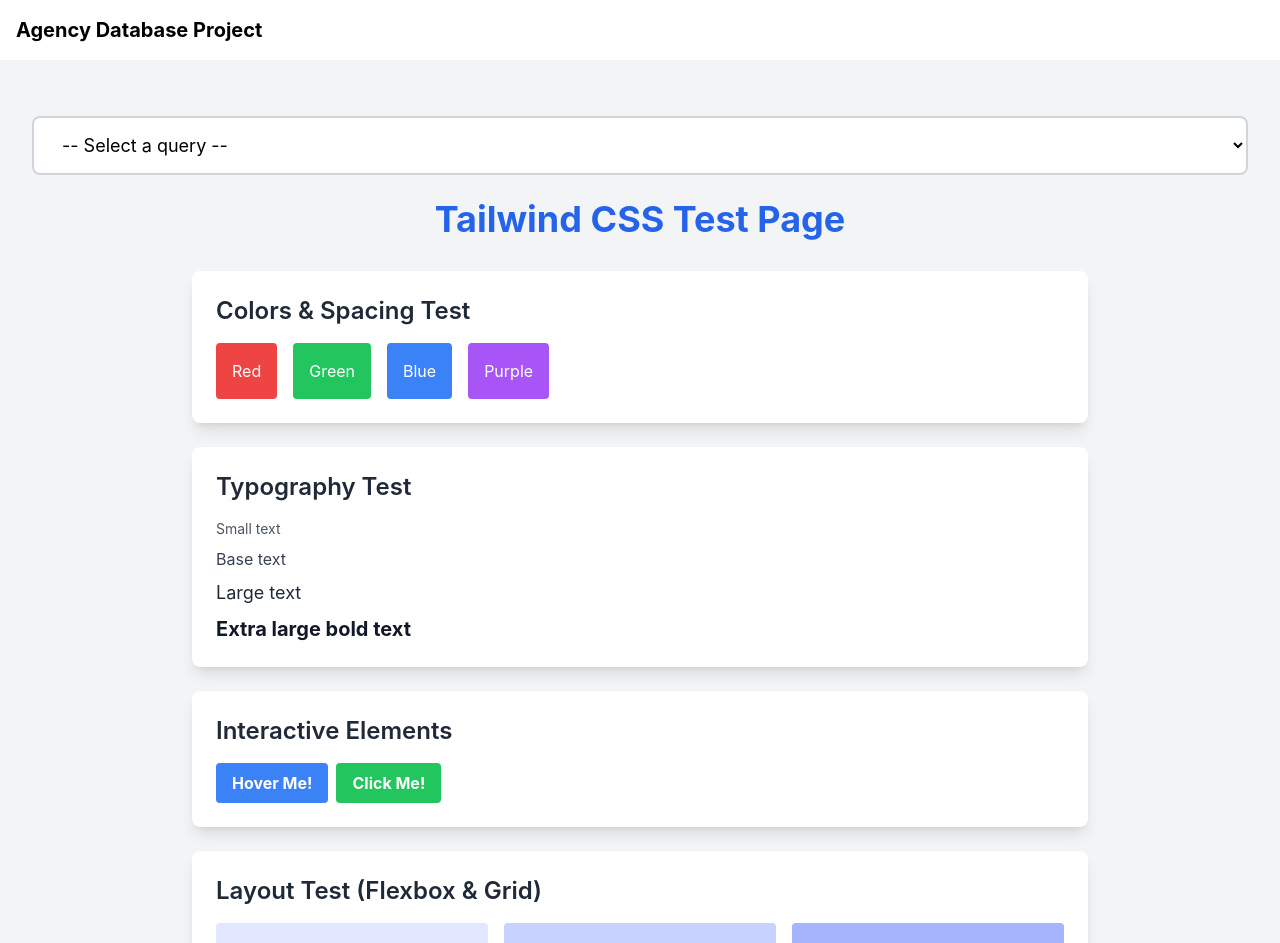
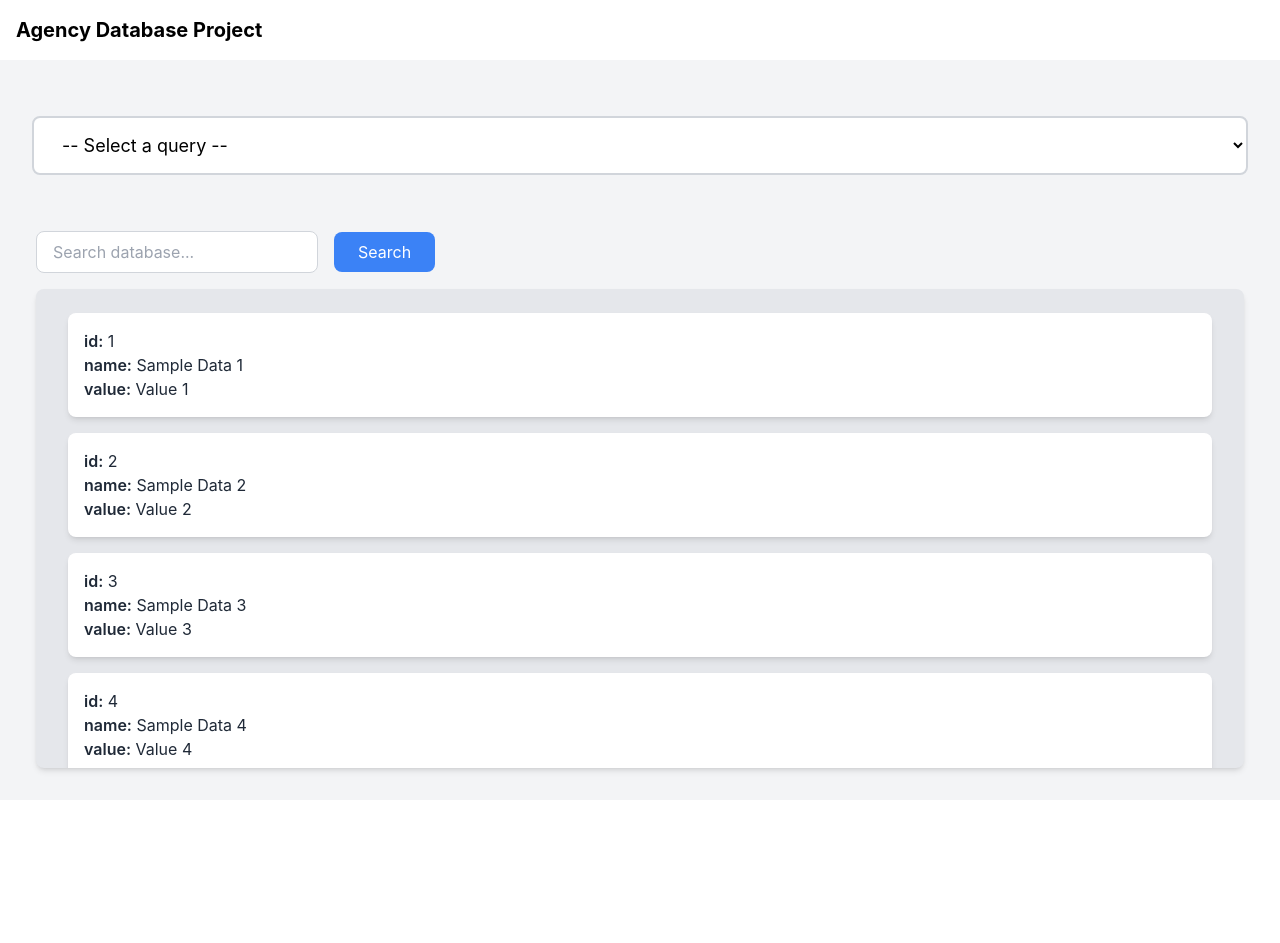
Before and after one commit to LylatierN/AgencyDbProject, a React (Create React App) app in the folder frontend/: page / in a window 1280 px wide. Shown: the top 943 px of the page. After the commit the page ends 800 px from the top, so only its background shows below. Built offline with nearby package versions, Linux system fonts and the light colour scheme.

Commit message:
add the result showing with mock data

```diff
--- a/frontend/src/App.jsx
+++ b/frontend/src/App.jsx
@@ -1,74 +1,72 @@
 import './App.css';
 import Header from './components/Header.jsx';
+import SearchBar from './components/SearchBar.jsx';
 import Query from './components/Query.jsx';
+import Results from './components/Result.jsx';
+import { useState } from 'react';
 
 function App() {
-  return (<>
-    <Header />
-    <div className="min-h-screen bg-gray-100 py-8 px-4">
-      <Query />
+  // All data from backend
+  const [allData, setAllData] = useState([
+    { id: 1, name: 'Sample Data 1', value: 'Value 1' },
+    { id: 2, name: 'Sample Data 2', value: 'Value 2' },
+    { id: 3, name: 'Sample Data 3', value: 'Value 3' },
+    { id: 4, name: 'Sample Data 4', value: 'Value 4' },
+    { id: 5, name: 'Sample Data 5', value: 'Value 5' },
+  ]);
 
-    <div className="max-w-4xl mx-auto">
-      <h1 className="text-4xl font-bold text-center text-blue-600 mb-8">
-        Tailwind CSS Test Page
-      </h1>
+  // Filtered data for display
+  const [resultsData, setResultsData] = useState(allData);
 
-      {/* Card 1 - Colors & Spacing */}
-      <div className="bg-white rounded-lg shadow-lg p-6 mb-6">
-        <h2 className="text-2xl font-semibold text-gray-800 mb-4">
-          Colors & Spacing Test
-        </h2>
-        <div className="flex gap-4 flex-wrap">
-          <div className="bg-red-500 text-white p-4 rounded">Red</div>
-          <div className="bg-green-500 text-white p-4 rounded">Green</div>
-          <div className="bg-blue-500 text-white p-4 rounded">Blue</div>
-          <div className="bg-purple-500 text-white p-4 rounded">Purple</div>
-        </div>
+  // Handle frontend search - filter existing data
+  const handleSearch = (searchTerm) => {
+    console.log('Searching for:', searchTerm);
+
+    if (!searchTerm.trim()) {
+      // If search is empty, show all data
+      setResultsData(allData);
+      return;
+    }
+
+    // Filter data based on search term
+    const filtered = allData.filter(item => {
+      const searchLower = searchTerm.toLowerCase();
+      return (
+        item.name?.toLowerCase().includes(searchLower) ||
+        item.value?.toLowerCase().includes(searchLower) ||
+        item.id?.toString().includes(searchLower)
+      );
+    });
+
+    setResultsData(filtered);
+  };
+
+  // This function will be called by Query component when user submits
+  const handleQuerySubmit = async (queryType, queryParams) => {
+    console.log('Query submitted:', queryType, queryParams);
+    // TODO: Replace with actual API call to get new data
+    // const response = await fetch(`/api/${queryType}`, {
+    //   method: 'POST',
+    //   body: JSON.stringify(queryParams)
+    // });
+    // const data = await response.json();
+    // setAllData(data);  // Store all data
+    // setResultsData(data);  // Display all data
+  };
+
+  return (
+    <div className="bg-gray-100 h-screen flex flex-col overflow-hidden">
+      <Header />
+      <div className="flex-shrink-0 bg-gray-100 py-8 px-4 space-y-6">
+        <Query onQuerySubmit={handleQuerySubmit} />
       </div>
-
-      {/* Card 2 - Typography */}
-      <div className="bg-white rounded-lg shadow-lg p-6 mb-6">
-        <h2 className="text-2xl font-semibold text-gray-800 mb-4">
-          Typography Test
-        </h2>
-        <p className="text-sm text-gray-600 mb-2">Small text</p>
-        <p className="text-base text-gray-700 mb-2">Base text</p>
-        <p className="text-lg text-gray-800 mb-2">Large text</p>
-        <p className="text-xl font-bold text-gray-900">Extra large bold text</p>
+      <div className="flex-shrink-0 bg-gray-100 py-0 px-4 flex justify-start w-full mb-4 mx-5">
+        <SearchBar onSearch={handleSearch} />
       </div>
-
-      {/* Card 3 - Hover & Interactive */}
-      <div className="bg-white rounded-lg shadow-lg p-6 mb-6">
-        <h2 className="text-2xl font-semibold text-gray-800 mb-4">
-          Interactive Elements
-        </h2>
-        <button className="bg-blue-500 hover:bg-blue-700 text-white font-bold py-2 px-4 rounded mr-2 transition duration-300">
-          Hover Me!
-        </button>
-        <button className="bg-green-500 hover:bg-green-700 text-white font-bold py-2 px-4 rounded transition duration-300">
-          Click Me!
-        </button>
-      </div>
-
-      {/* Card 4 - Flexbox & Grid */}
-      <div className="bg-white rounded-lg shadow-lg p-6 mb-6">
-        <h2 className="text-2xl font-semibold text-gray-800 mb-4">
-          Layout Test (Flexbox & Grid)
-        </h2>
-        <div className="grid grid-cols-1 md:grid-cols-3 gap-4">
-          <div className="bg-indigo-100 p-4 rounded text-center">Item 1</div>
-          <div className="bg-indigo-200 p-4 rounded text-center">Item 2</div>
-          <div className="bg-indigo-300 p-4 rounded text-center">Item 3</div>
-        </div>
-      </div>
-
-      {/* Success Message */}
-      <div className="bg-green-100 border-l-4 border-green-500 text-green-700 p-4 rounded">
-        <p className="font-bold">✅ Tailwind CSS is working!</p>
-        <p className="text-sm">If you can see styled elements above, Tailwind is properly configured.</p>
+      <div className="flex-1 bg-gray-100 px-4 pb-8 min-h-0 max-h-screen mx-5">
+        <Results data={resultsData} />
       </div>
     </div>
-  </div></>
   );
 }
 
--- /dev/null
+++ b/frontend/src/components/Result.jsx
@@ -0,0 +1,65 @@
+import React, { Component } from 'react'
+
+export default class Results extends Component {
+    constructor(props) {
+        super(props);
+        this.state = {
+            copiedId: null
+        };
+    }
+
+    copyToClipboard = (data) => {
+        // Format data as "key: value" pairs
+        const text = Object.entries(data)
+            .map(([key, value]) => `${key}: ${value}`)
+            .join(',\n');
+
+        navigator.clipboard.writeText(text).then(() => {
+            this.setState({ copiedId: data.id });
+            // Reset after 2 seconds
+            setTimeout(() => {
+                this.setState({ copiedId: null });
+            }, 2000);
+        });
+    }
+
+    dataBlock(data) {
+        const isCopied = this.state.copiedId === data.id;
+
+        return (
+            <div className="p-4 bg-white rounded-lg shadow-md mb-4 relative group cursor-pointer hover:shadow-lg transition-shadow"
+                 onClick={() => this.copyToClipboard(data)}>
+                <p className="text-gray-800"><span className="font-semibold">id:</span> {data.id}</p>
+                <p className="text-gray-800"><span className="font-semibold">name:</span> {data.name}</p>
+                <p className="text-gray-800"><span className="font-semibold">value:</span> {data.value}</p>
+
+                {/* Copy button - appears on hover */}
+                <button
+                    className="absolute top-2 right-2 opacity-0 group-hover:opacity-100 transition-opacity bg-blue-500 text-white px-3 py-1 rounded text-sm hover:bg-blue-600"
+                    onClick={(e) => {
+                        e.stopPropagation();
+                        this.copyToClipboard(data);
+                    }}
+                >
+                    {isCopied ? '✓ Copied!' : 'Copy'}
+                </button>
+            </div>
+        )
+    }
+
+    render() {
+        const { data = [] } = this.props; // Get data from props
+
+        return (
+            <div className="h-full bg-gray-200 rounded-lg shadow-md overflow-hidden flex flex-col">
+                <div className="flex-1 overflow-y-auto px-8 p-6">
+                    {data.map((item, index) => (
+                        <div key={item.id || index}>
+                            {this.dataBlock(item)}
+                        </div>
+                    ))}
+                </div>
+            </div>
+        )
+    }
+}
--- /dev/null
+++ b/frontend/src/components/SearchBar.jsx
@@ -0,0 +1,66 @@
+import React, { Component } from 'react'
+
+export default class SearchBar extends Component {
+    constructor(props) {
+        super(props)
+        this.state = {
+            searchTerm: ''
+        }
+    }
+
+    handleInputChange = (e) => {
+        this.setState({ searchTerm: e.target.value });
+    }
+
+    handleSearch = (e) => {
+        e.preventDefault();
+        const { searchTerm } = this.state;
+
+        if (searchTerm.trim()) {
+            console.log('Searching for:', searchTerm);
+            // Call the parent's search handler
+            this.props.onSearch(searchTerm);
+        }
+    }
+
+    handleClear = () => {
+        this.setState({ searchTerm: '' });
+        // Call search with empty string to show all data
+        this.props.onSearch('');
+    }
+
+    render() {
+        const { searchTerm } = this.state;
+
+        return (
+            <div className=" rounded-lgw-1/2 mx-0 basis1/2">
+                <form onSubmit={this.handleSearch} className="flex gap-4 items-center">
+                    <div className="flex-1">
+                        <input
+                            type="text"
+                            value={searchTerm}
+                            onChange={this.handleInputChange}
+                            placeholder="Search database..."
+                            className="w-full px-4 py-2 border border-gray-300 rounded-lg focus:outline-none focus:ring-2 focus:ring-blue-500"
+                        />
+                    </div>
+                    <button
+                        type="submit"
+                        className="px-6 py-2 bg-blue-500 text-white rounded-lg hover:bg-blue-600 transition-colors"
+                    >
+                        Search
+                    </button>
+                    {searchTerm && (
+                        <button
+                            type="button"
+                            onClick={this.handleClear}
+                            className="px-6 py-2 bg-gray-300 text-gray-700 rounded-lg hover:bg-gray-400 transition-colors"
+                        >
+                            Clear
+                        </button>
+                    )}
+                </form>
+            </div>
+        )
+    }
+}
```
